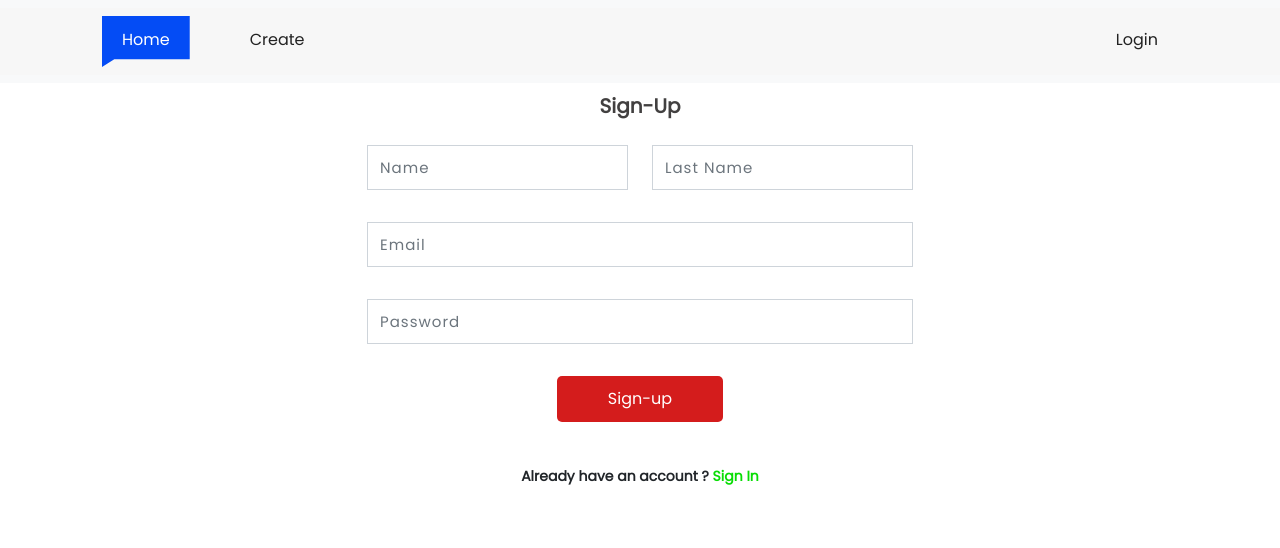
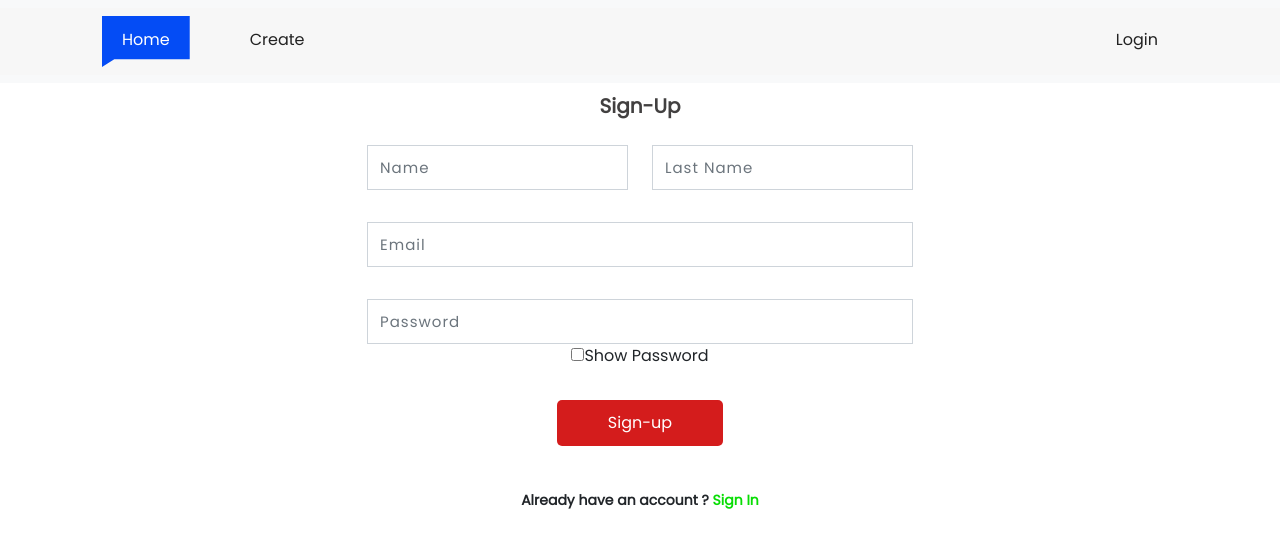
Before and after one commit to Ova248/crud-role, a React (Create React App) app: page /auth/sign-up in a window 1280 px wide. Shown: the top 548 px of the page. Built offline with nearby package versions, Linux system fonts and the light colour scheme; no server answers.

Commit message:
add password in SignUp

```diff
--- a/src/App.js
+++ b/src/App.js
@@ -12,8 +12,8 @@ import NotFound from "./pages/NotFound";
 import Navbar from "./components/navbar/Navbar";
 import { auth } from "./firebase-config";
 import { signOut } from "firebase/auth";
-import { Login } from "./pages/Auth/SignIn";
-import { Register } from "./pages/Auth/SignUp";
+import { Login } from "./features/signin/SignIn";
+import { Register } from "./features/signup/SignUp";
 import { EditProfile } from "./pages/EditProfile";
 
 function App() {
--- a/src/components/navbar/Navbar.js
+++ b/src/components/navbar/Navbar.js
@@ -1,4 +1,3 @@
-import { Dropdown } from "bootstrap";
 import React from "react";
 import { Link } from "react-router-dom";
 
--- a/src/pages/Auth/SignUp.js
+++ b/src/features/signup/SignUp.js
@@ -9,6 +9,7 @@ export const Register = ({ setActive }) => {
   const [lastName, setLastName] = useState("");
   const [email, setEmail] = useState("");
   const [password, setPasword] = useState("");
+  const [showPassword, setShowPassword] = useState(false);
 
   const navigate = useNavigate();
 
@@ -78,13 +79,22 @@ export const Register = ({ setActive }) => {
               </div>
               <div className="col-12 py-3">
                 <input
-                  type="password"
+                  type={showPassword ? "text" : "password"}
                   className="form-control input-text-box"
                   placeholder="Password"
                   name="password"
                   value={password}
                   onChange={(e) => setPasword(e.target.value)}
                 />
+                <input
+                  type="checkbox"
+                  id="showPassword"
+                  checked={showPassword}
+                  onChange={() => setShowPassword(!showPassword)}
+                />
+                <label className="" htmlFor="showPassword">
+                  Show Password
+                </label>
               </div>
               <div className="col-12 py-3 text-center">
                 <button className={"btn btn-sign-up"} type="submit">
```
Also changed, not shown: src/features/signin/SignIn.js (renamed from src/pages/Auth/SignIn.js).
